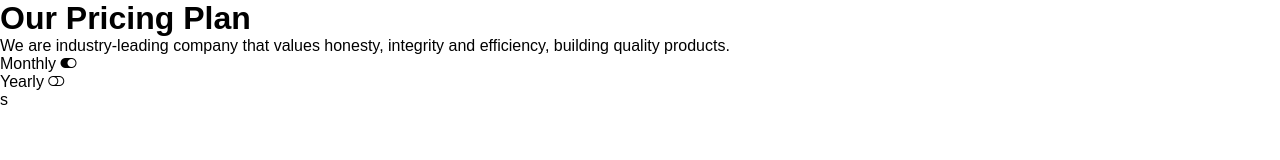
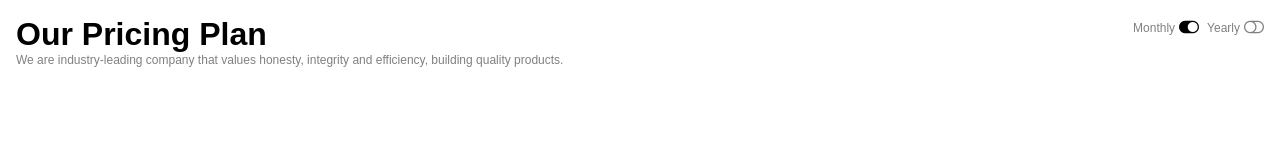
Before and after one commit to pietrobertino/htmlcss-pricing-plan, a plain HTML site: page index.html in a window 1280 px wide. Drawn offline with nearby package versions, Linux system fonts and the light colour scheme.

Commit message:
style header

```diff
--- a/css/style.css
+++ b/css/style.css
@@ -1,8 +1,7 @@
-
 /* #region common */
 :root {
-    --site-purple:#6500ff;
-    --site-gray:#e3e3e3;
+    --site-purple: #6500ff;
+    --site-gray: #e3e3e3;
 }
 
 * {
@@ -13,7 +12,56 @@
 
 body {
     font-family: sans-serif;
-    min-width: 512px;
 }
 
 /* #endregion common */
+
+.page-header {
+    padding: 1rem;
+    display: flex;
+    flex-wrap: wrap;
+
+
+    .header-text {
+        flex-shrink: 0;
+        margin-bottom: 0.5rem;
+
+
+
+        .description {
+            color: gray;
+            font-size: 0.75rem;
+        }
+
+    }
+
+
+    .header-btns {
+        display: flex;
+        justify-content: flex-end;
+        align-items: flex-start;
+        gap: 0.5rem;
+        flex-grow: 1;
+
+
+        .time-btn {
+            display: flex;
+            align-items: center;
+            gap: 0.25rem;
+
+            span {
+                color: gray;
+                font-size: 0.75rem;
+            }
+
+            i {
+                font-size: 1.25rem;
+            }
+
+            .bi-toggle-off {
+                color: gray;
+            }
+        }
+    }
+
+}
--- a/index.html
+++ b/index.html
@@ -13,7 +13,7 @@
 
 <body>
 
-    <header>
+    <header class="page-header">
 
         <div class="header-text">
             <h1> Our Pricing Plan</h1>
@@ -28,15 +28,15 @@
 
         <div class="header-btns">
             <div class="time-btn">
-                Monthly
+                <span>Monthly</span>
                 <i class="bi bi-toggle-on"></i>
             </div>
 
             <div class="time-btn">
-                Yearly
+                <span>Yearly</span>
                 <i class="bi bi-toggle-off"></i>
             </div>
-s
+
         </div>
         <!-- /.header-btns -->
 
```
